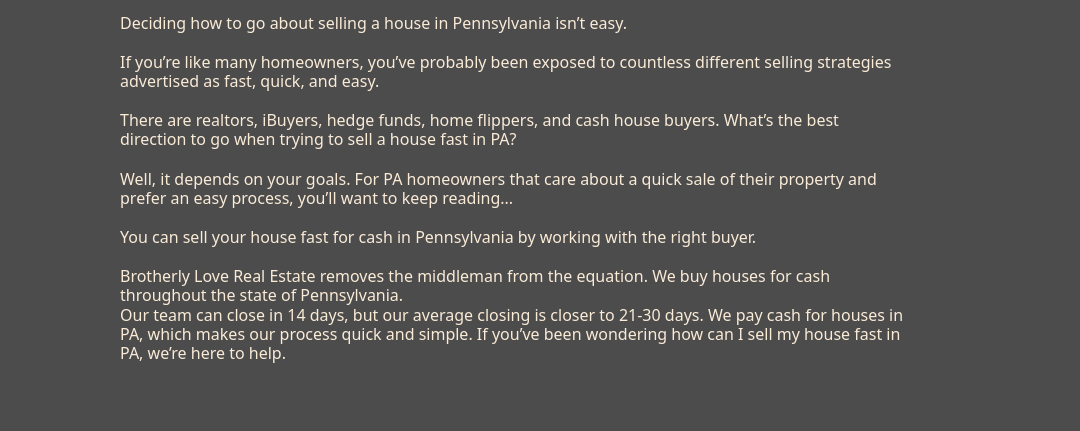
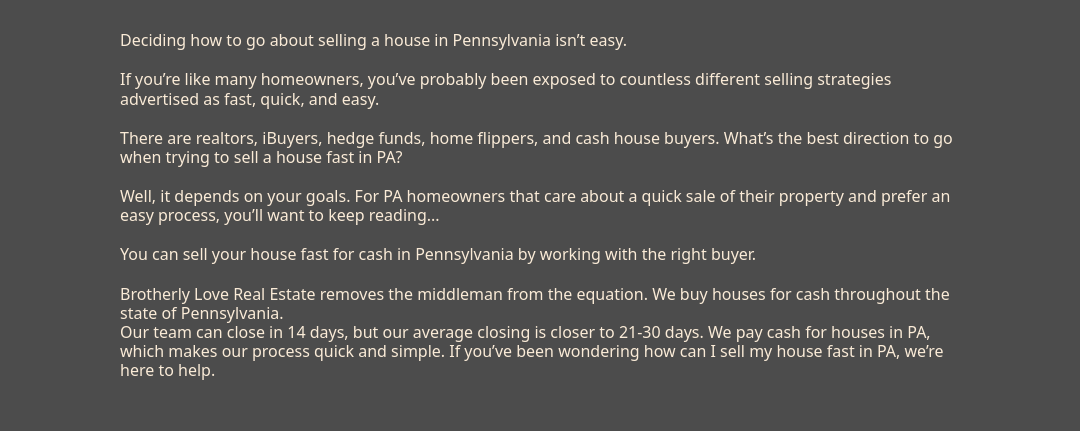
Before and after one commit to Deph1lor/deph1lor.github.io, a website: page index.html in a window 1024 px wide. Shown: the part 504-935 px from the top of the page, 1080 px wide, since content can reach past the window. Drawn offline with nearby package versions, Linux system fonts and the light colour scheme.

Commit message:
Update styles.css

```diff
--- a/styles.css
+++ b/styles.css
@@ -116,7 +116,7 @@
 @media (min-width: 992px) and (max-width: 1199.98px) {
     /* Large devices */
     body {
-        min-width: 992px;
+        min-width: 1080px;
     }
     .logo{
         max-width: 125px;
```
